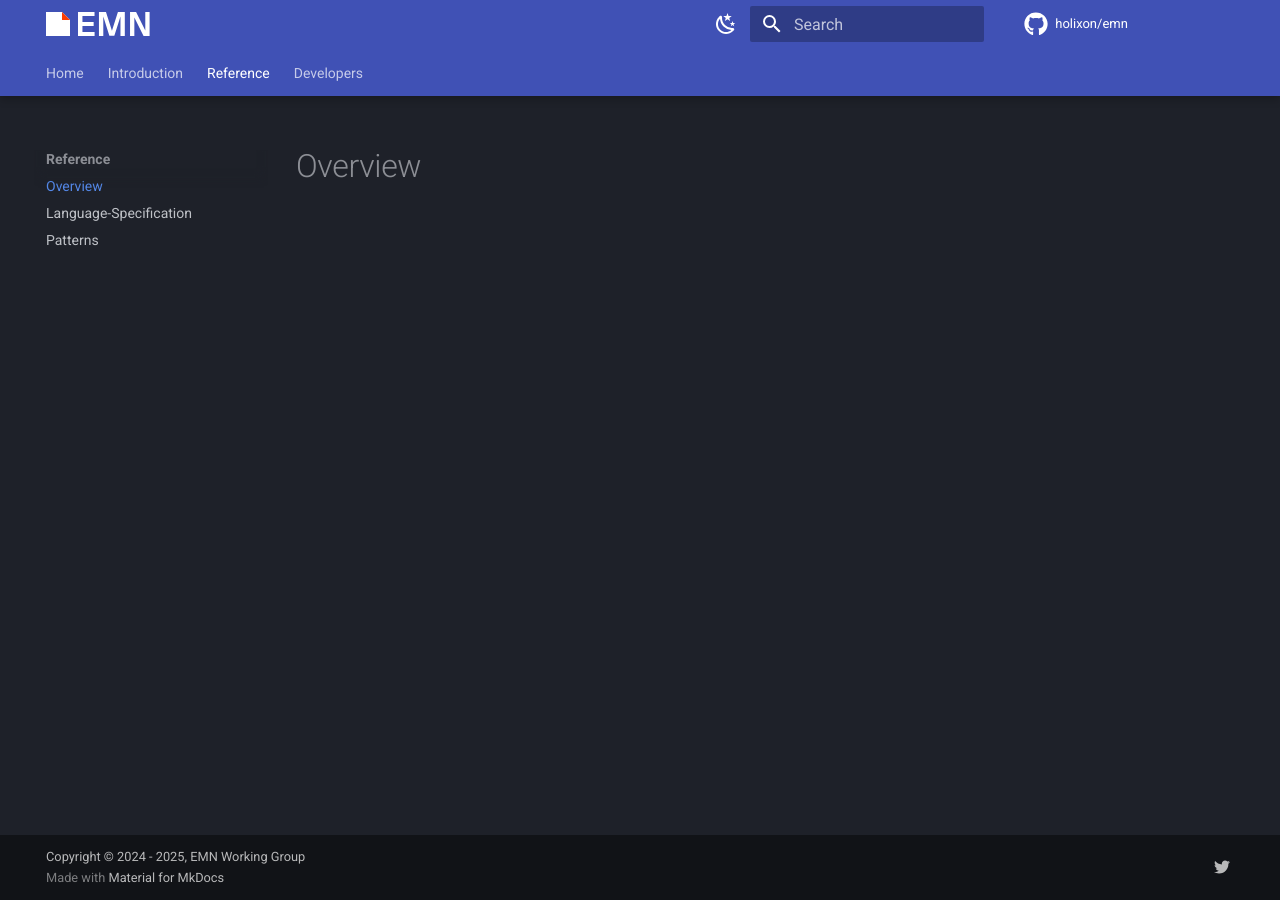
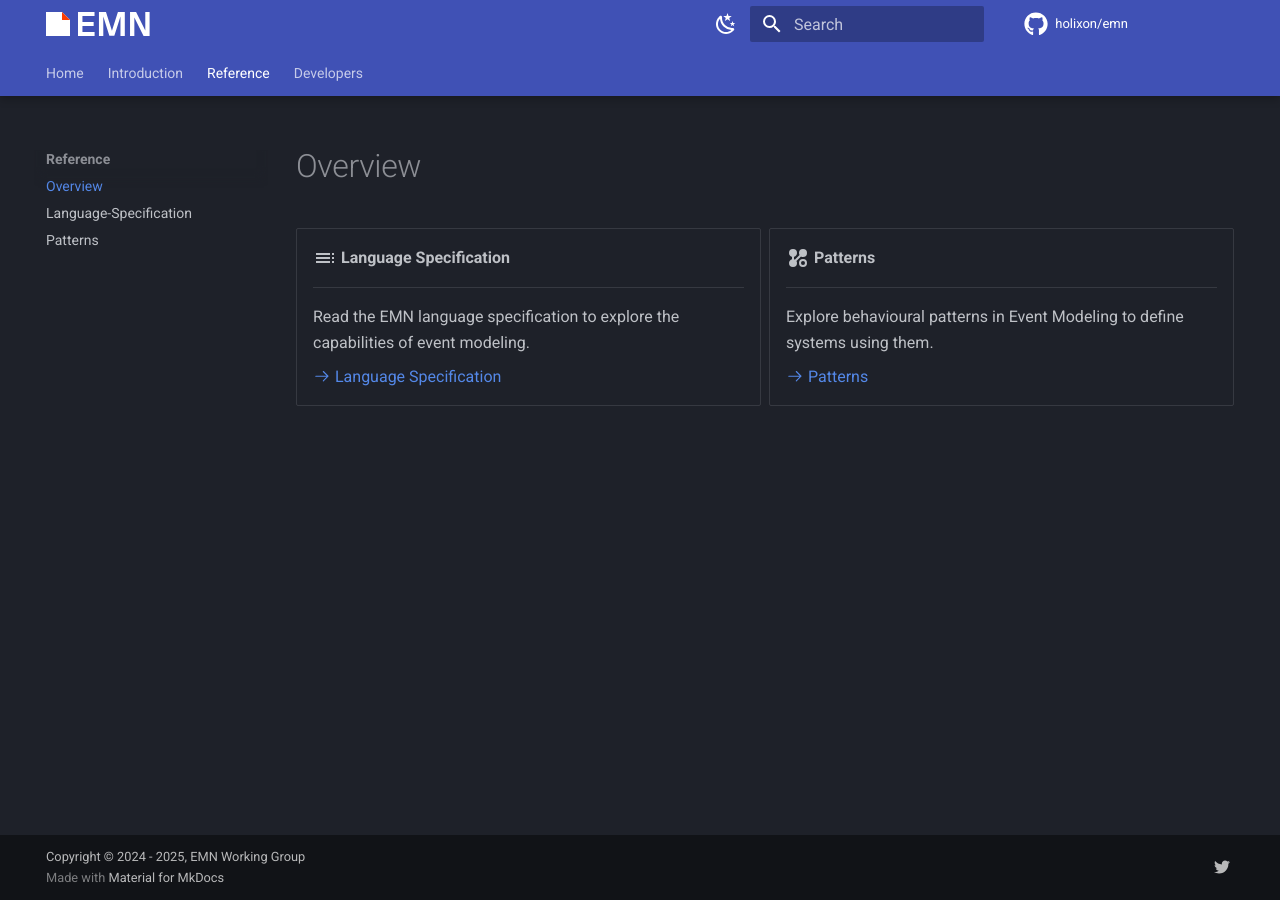
Before and after one commit to holixon/emn, an MkDocs documentation site: the page built from docs/reference-guide/index.md, in a window 1280 px wide. Built offline with MkDocs 1.6.1 and Material for MkDocs 9.7.7, drawn with Linux system fonts in a browser that asks for light colours; comment, search, counter and statistics services are not loaded; the version menu is left out.

Commit message:
add cards to reference overview

```diff
--- a/docs/reference-guide/index.md
+++ b/docs/reference-guide/index.md
@@ -1,3 +1,23 @@
 ---
 title: Reference Guide
 ---
+<div class="grid cards" markdown>
+
+-   :material-table-of-contents:{ .lg .middle } __Language Specification__
+
+    ---
+
+    Read the EMN language specification to explore the capabilities of event modeling.
+
+    [:octicons-arrow-right-24: Language Specification](language-specification.md)
+
+-   :material-lock-pattern:{ .lg .middle } __Patterns__
+
+    ---
+
+    Explore behavioural patterns in Event Modeling to define systems using them.
+
+    [:octicons-arrow-right-24: Patterns](patterns.md)
+
+
+</div>
--- a/mkdocs.yml
+++ b/mkdocs.yml
@@ -33,6 +33,10 @@ markdown_extensions:
   - pymdownx.superfences
   - pymdownx.details
   - admonition
+  - md_in_html
+  - pymdownx.emoji:
+      emoji_index: !!python/name:material.extensions.emoji.twemoji
+      emoji_generator: !!python/name:material.extensions.emoji.to_svg
 
 theme:
   name: material
```
